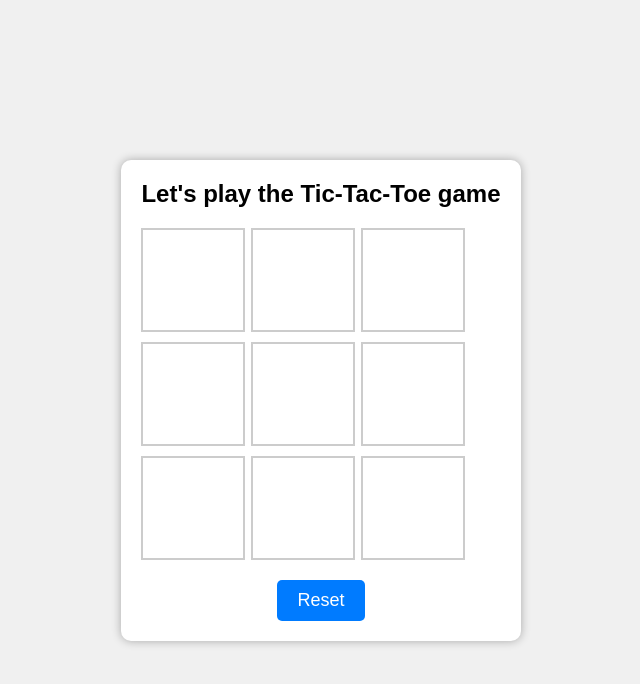
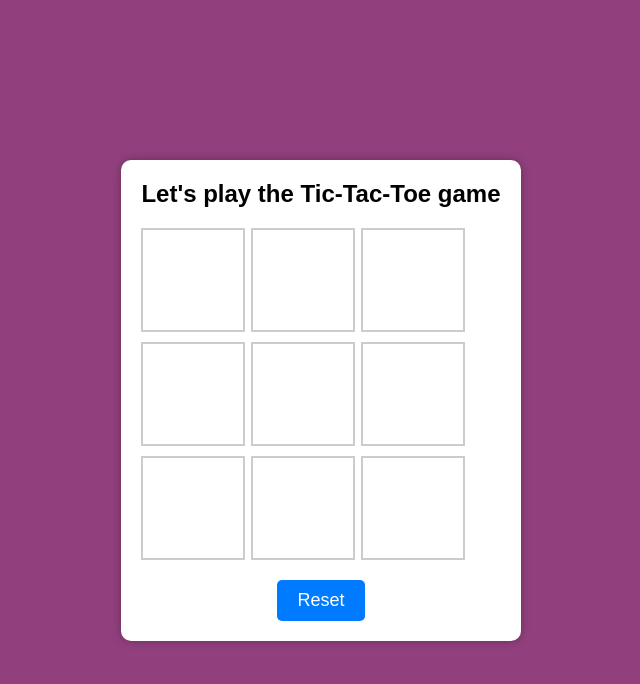
Before and after one commit to 4easycomputing/Tic-Tac-Toe-game, a plain HTML site: page index.html in a window 1280 px wide. Shown: the whole page, without its empty margins (319-959 px from the left). Drawn offline with Linux system fonts and the light colour scheme.

Commit message:
Update style.css

```diff
--- a/style.css
+++ b/style.css
@@ -1,6 +1,6 @@
 body {
     font-family: Arial, sans-serif;
-    background-color: #f0f0f0;
+    background-color: #91407D;
     margin: 0;
     padding: 0;
     display: flex;
```
